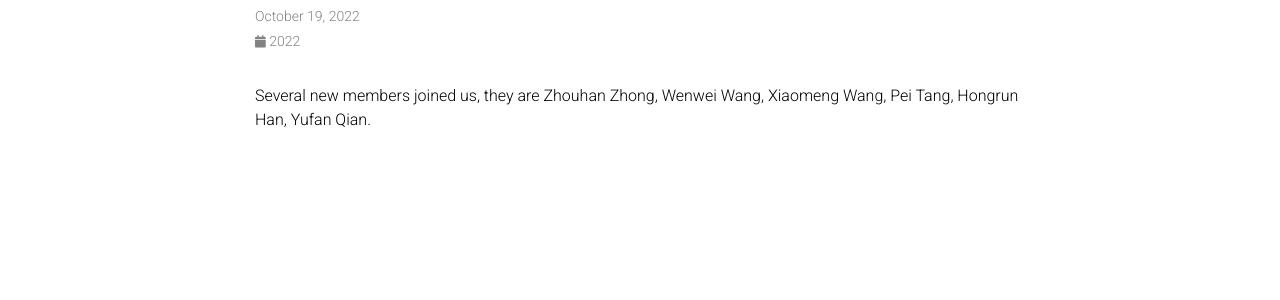
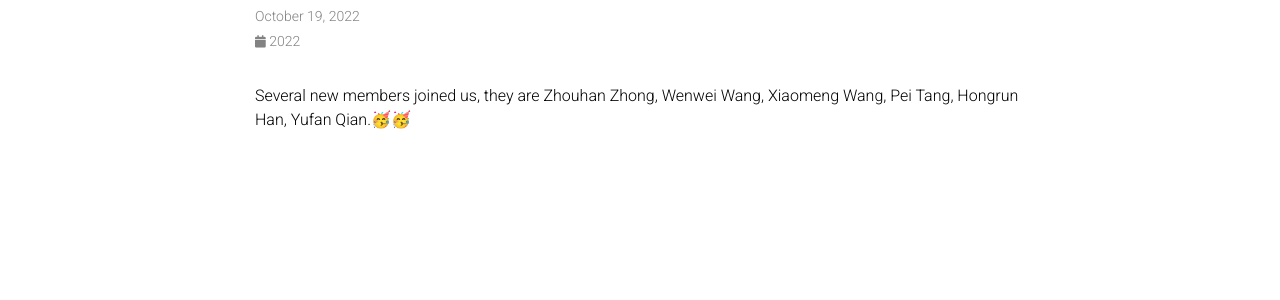
Before and after one commit to Xinyu1213/beelab955.github.io, a Jekyll site: the page built from _news/announcement_2.md, in a window 1280 px wide. Shown: the part 254-554 px from the top of the page. Built offline with Jekyll 4.4.1, drawn with Linux system fonts in a browser that asks for light colours; comment, search, counter and statistics services are not loaded; a style sheet for code colours, icons or effects is not loaded.

```diff
--- a/_news/announcement_2.md
+++ b/_news/announcement_2.md
@@ -4,4 +4,4 @@ date: 2022-10-19
 inline: true
 ---
 
-Several new members joined us, they are Zhouhan Zhong, Wenwei Wang, Xiaomeng Wang, Pei Tang, Hongrun Han, Yufan Qian.
+Several new members joined us, they are Zhouhan Zhong, Wenwei Wang, Xiaomeng Wang, Pei Tang, Hongrun Han, Yufan Qian.🥳🥳
```
